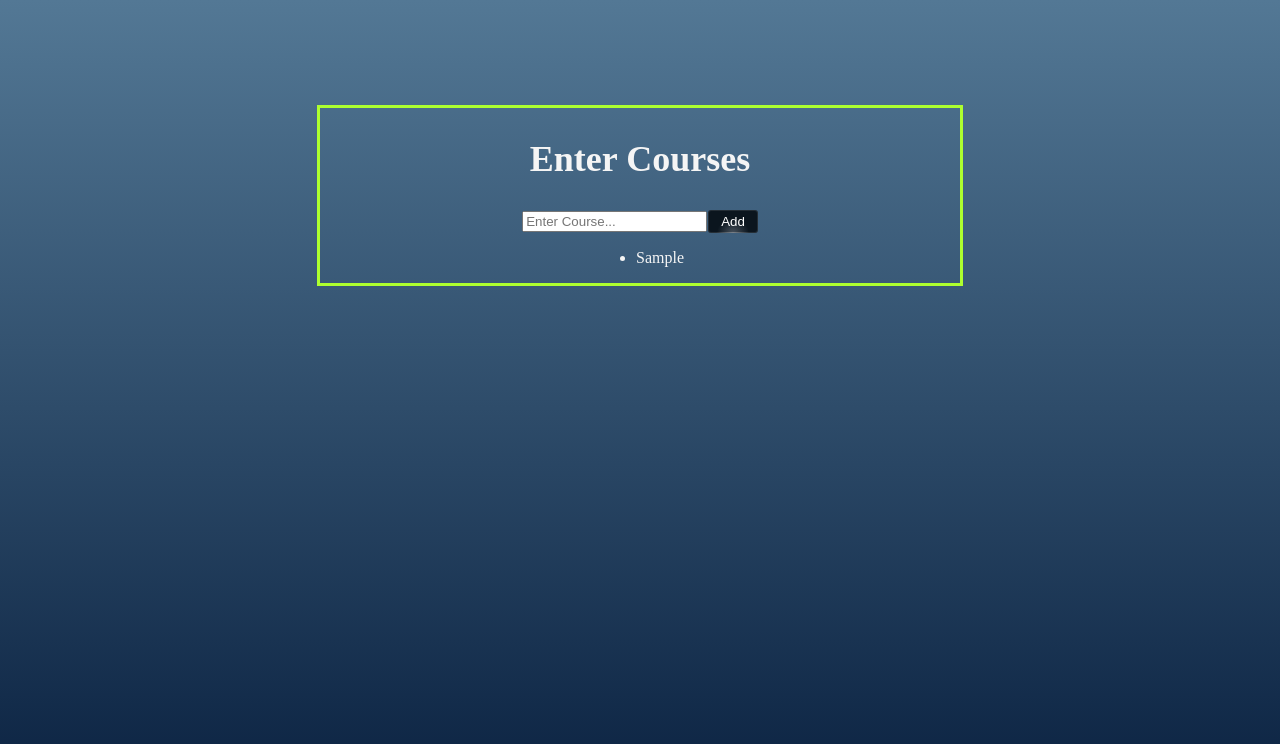
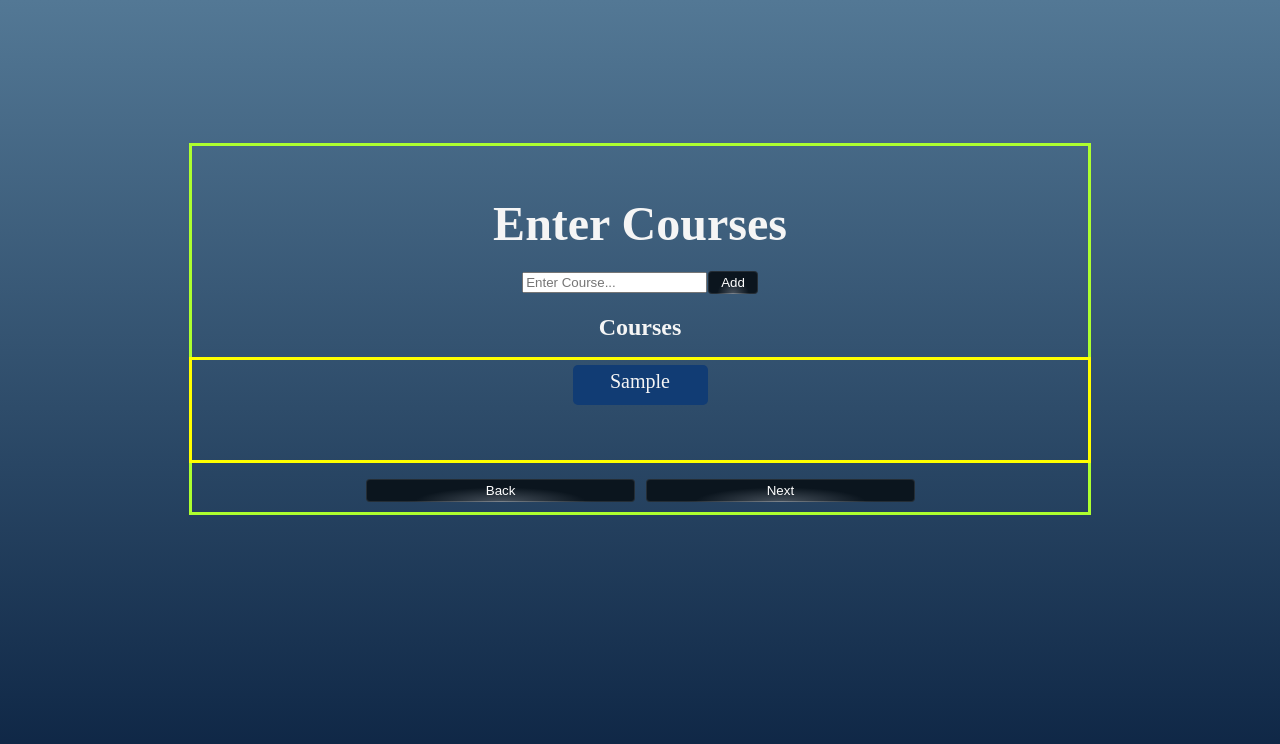
Before and after one commit to Fabian1210/WGU-Course-Tracker, a React (Vite) app in the folder Course_Tracker/: page /courses in a window 1280 px wide. Both pictures are taken after typing "Sample" into the empty fields and a click on the button "Add". Shown: the top 744 px of the page. Built offline with nearby package versions, Linux system fonts and the light colour scheme.

Commit message:
added navigate functions to buttons on main page and courss page. added css to buttons. added css and functionality to list items to add and delete

```diff
--- a/Course_Tracker/src/components/Courses.jsx
+++ b/Course_Tracker/src/components/Courses.jsx
@@ -1,19 +1,35 @@
 import React, { useState } from "react";
 import styles from "./Courses.module.css";
+import { useNavigate } from "react-router-dom";
 
 export default function Courses() {
   const [inputValue, setInputValue] = useState("");
-  const [courses, setCourses] = useState([]);
+  const [course, setCourses] = useState([]); //array that courses will be added to
 
   function handleChange(e) {
-    setInputValue(e.target.value);
+    setInputValue(e.target.value); //grabs current value in field
   }
 
   function handleSubmit(e) {
-    e.preventDefault();
-    setCourses([...courses, inputValue]);
-    setInputValue("");
+    e.preventDefault(); //stops page reloading
+
+    if (inputValue.trim() === "") return; //prevents empty field
+    setCourses([...course, inputValue]);
+    //^^ updates 'course state', creates new array with all
+    //current 'course' and adds inputValue at end
+    setInputValue(""); //clears input field
   }
+
+  function deleteCourse(courseToDelete) {
+    setCourses(course.filter((course) => course !== courseToDelete));
+  }
+
+  //Navigation of Pages
+  const navigate = useNavigate();
+
+  const goBack = () => {
+    navigate(-1);
+  };
 
   return (
     <>
@@ -25,21 +41,28 @@ export default function Courses() {
             id="userInput"
             placeholder="Enter Course..."
             value={inputValue}
-            onChange={handleChange}
+            onChange={handleChange} //grabs current text in field
           />
-          <button
-            type="submit"
-            className={styles.addBtn}
-            onClick={handleSubmit}
-          >
+          <button type="submit" className={styles.btn} onClick={handleSubmit}>
             Add
           </button>
         </form>
+        <h2>Courses</h2>
         <ul>
-          {courses.map((course) => (
-            <li key={course}>{course}</li>
+          {course.map((course) => (
+            <li key={course} onClick={() => deleteCourse(course)}>
+              {course}
+            </li>
           ))}
         </ul>
+        <div className={styles.navigateBtns}>
+          <button className={styles.btn} id={styles.nvgBtn} onClick={goBack}>
+            Back
+          </button>
+          <button className={styles.btn} id={styles.nvgBtn}>
+            Next
+          </button>
+        </div>
       </div>
     </>
   );
--- a/Course_Tracker/src/components/Courses.module.css
+++ b/Course_Tracker/src/components/Courses.module.css
@@ -5,28 +5,30 @@ body {
 .content {
   /* box-sizing: border-box; */
   border: solid greenyellow;
+
   color: whitesmoke;
   display: flex;
   flex-direction: column;
   justify-content: center;
   align-items: center;
-  width: 50vw;
+  width: 70vw;
   margin-top: 15%;
 }
 
 .titleText {
-  /* border: solid red;
-  padding: 10px 10px 30px 10px; */
-  font-size: 36px;
+  /* border: solid red; */
+  padding: 10px 10px 20px 10px;
+  font-size: 48px;
 }
 
-.addBtn {
+.btn {
   min-width: 10px;
+
   position: relative;
   cursor: pointer;
   padding: 4px 13px;
   border: 0;
-  border-radius: 3px;
+  border-radius: 4px;
   margin-left: 1px;
   box-shadow: inset 0 0 0 1px rgba(255, 255, 255, 0.1);
   background: radial-gradient(
@@ -38,7 +40,7 @@ body {
   transition: all 1s cubic-bezier(0.15, 0.83, 0.66, 1);
 }
 
-.addBtn::before {
+.btn::before {
   content: "";
   width: 70%;
   height: 1px;
@@ -58,13 +60,95 @@ body {
   transition: all 1s cubic-bezier(0.15, 0.83, 0.66, 1);
 }
 
-.addBtn:hover {
+.btn:hover {
   color: rgb(255, 255, 255, 1);
   transform: scale(1) translateY(-1px);
 
   background: radial-gradient(ellipse at bottom, white 0%, #113c74 45%);
 }
 
-.addBtn:hover::before {
+.btn:hover::before {
   opacity: 1;
 }
+
+.navigateBtns {
+  /* border: solid blue; */
+  display: flex;
+  justify-content: center;
+  width: 100%;
+  gap: 10px;
+}
+
+#nvgBtn {
+  margin-bottom: 10px;
+  width: 30%;
+}
+
+/* #nextBtn {
+  padding: 8px 14px;
+  width: 30%;
+  border-radius: 6px;
+  align-self: center;
+} */
+
+h2 {
+  /* border: solid green; */
+  margin-bottom: 0;
+  align-self: center;
+}
+
+/* ----- Course List ----- */
+
+ul {
+  border: solid yellow;
+  display: flex;
+  justify-content: center;
+  flex-wrap: wrap;
+  padding: 0;
+  width: 100%;
+  min-height: 100px;
+}
+
+li {
+  /* border: solid red; */
+  display: flex;
+
+  justify-content: space-evenly;
+  list-style-type: none;
+  padding: 5px;
+  margin: 5px 5px;
+  border-radius: 5px;
+  font-size: 20px;
+  width: 125px;
+
+  max-height: 30px;
+  /* max-width: 15px; */
+  /* text-wrap: wrap; */
+  text-align: center;
+  text-wrap: wrap;
+  overflow: hidden;
+  background-color: #113c74;
+
+  transition: background-color 0.3s, opacity 0.3s;
+  position: relative;
+}
+
+li::before {
+  content: "X";
+  position: absolute;
+  top: 50%;
+  left: 50%;
+  transform: translate(-50%, -50%);
+  color: red;
+  font-size: 48px; /* Match the font size of li or adjust as needed */
+  opacity: 0; /* Hide by default */
+  transition: opacity 0.3s; /*Smooth transition for opacity*/
+}
+
+li:hover {
+  background-color: rgba(255, 0, 0, 0.3); /*Transparent red background*/
+}
+
+li:hover::before {
+  opacity: 60%; /* Show the "X" on hover */
+}
--- a/Course_Tracker/src/components/MainPage.jsx
+++ b/Course_Tracker/src/components/MainPage.jsx
@@ -1,27 +1,36 @@
 import React from "react";
 import "./MainPage.css";
+import { useNavigate } from "react-router-dom";
 
 export default function MainPage() {
+  const navigate = useNavigate();
+
+  //for "next" button
+  const goToCoursesPage = () => {
+    navigate("./courses");
+  };
   return (
     <>
       <form className="form">
-        <p class="title"> Western Governors University Course Tracker</p>
+        <p className="title"> Western Governors University Course Tracker</p>
         <label>
-          <input class="input" type="text" placeholder="" />
+          <input className="input" type="text" placeholder="" />
           <span>Name</span>
         </label>
 
         <label>
-          <input class="input" type="text" placeholder="" />
+          <input className="input" type="text" placeholder="" />
           <span>Degree Program</span>
         </label>
         <label>
-          <input class="input" type="text" placeholder="" />
+          <input className="input" type="text" placeholder="" />
           <span>Graduation Date</span>
         </label>
         {/* owl icon transition animation for button?
         on hover, highlight owl icon on button?*/}
-        <button class="btn">Next</button>
+        <button className="btn" onClick={goToCoursesPage}>
+          Next
+        </button>
       </form>
     </>
   );
```
